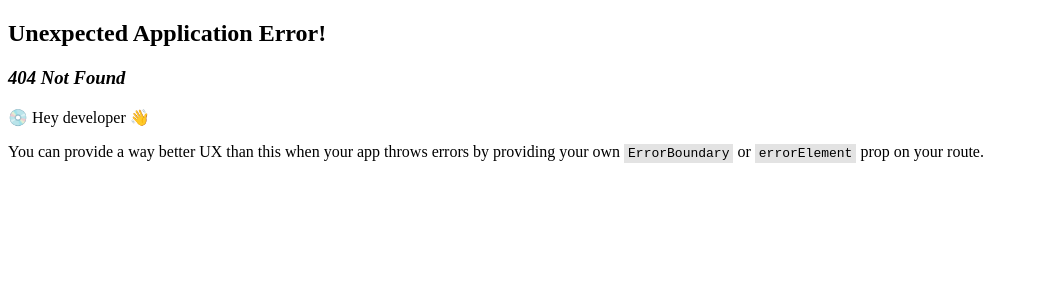
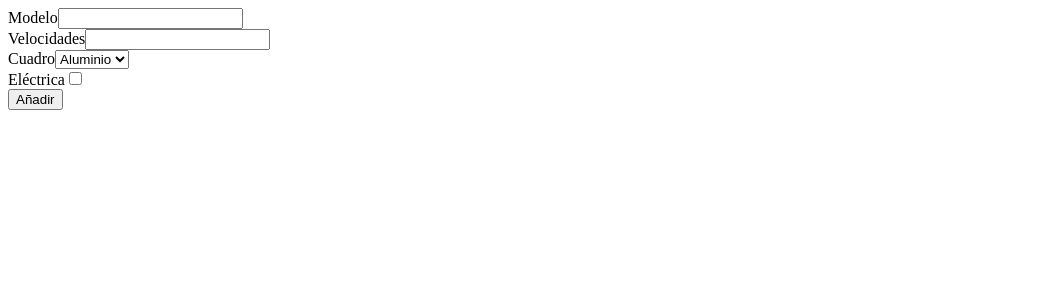
Before and after one commit to SarayAnta/proyecto05-museo, a React (Vite) app: page /NewItem in a window 1280 px wide. Before the commit this address had no page. Shown: the top 300 px of the page, without its empty margins (0-1039 px from the left). Built offline with nearby package versions, Linux system fonts and the light colour scheme.

Commit message:
creating newItem

```diff
--- a/package.json
+++ b/package.json
@@ -14,6 +14,7 @@
     "json-server": "^1.0.0-alpha.23",
     "react": "^18.2.0",
     "react-dom": "^18.2.0",
+    "react-hook-form": "^7.50.1",
     "react-router-dom": "^6.22.0"
   },
   "devDependencies": {
--- /dev/null
+++ b/src/components/NewItem.jsx
@@ -0,0 +1,41 @@
+import React from 'react';
+import { useForm } from "react-hook-form";
+
+const NewItem = () => {
+
+    const { register, handleSubmit } = useForm();
+
+    const onSubmit = (data) => {
+        console.log(data);
+    }
+
+    return(
+    <>
+        <form onSubmit={handleSubmit(onSubmit)}>
+            <div>
+                <label>Modelo</label>
+                <input type="text" {...register('modelo')}/>
+            </div>
+            <div>
+                <label>Velocidades</label>
+                <input type="text" {...register('velocidades')}/>
+            </div>
+            <div>
+                <label>Cuadro</label>
+                <select {...register('cuadro')}>
+                    <option value="al">Aluminio</option>
+                    <option value="ace">Acero</option>
+                    <option value="car">Carbono</option>
+                    <option value="ot">Otros</option>
+                </select>
+            </div>
+            <div>
+                <label>Eléctrica</label>
+                <input type="checkbox" {...register('eléctrica')} />
+            </div>
+            <input type="submit" value="Añadir"/>
+        </form>
+    </>
+)}
+
+export default NewItem;
--- a/src/router/router.jsx
+++ b/src/router/router.jsx
@@ -1,6 +1,7 @@
 import { createBrowserRouter } from "react-router-dom";
 import Home from "../components/Home";
 import Contacto from "../components/Contacto";
+import NewItem from "../components/NewItem";
 
 const router = createBrowserRouter([
     {
@@ -12,6 +13,11 @@ const router = createBrowserRouter([
         path: "/contacto",
         element: <Contacto/>,
     },
+
+    {
+      path: "/NewItem",
+      element: <NewItem/>,
+    },
   ]);
 
 export default router;
```
Also changed, not shown: src/App.jsx (+11 -3 lines), 1 other file (tests, documents, lock files or other folders).
